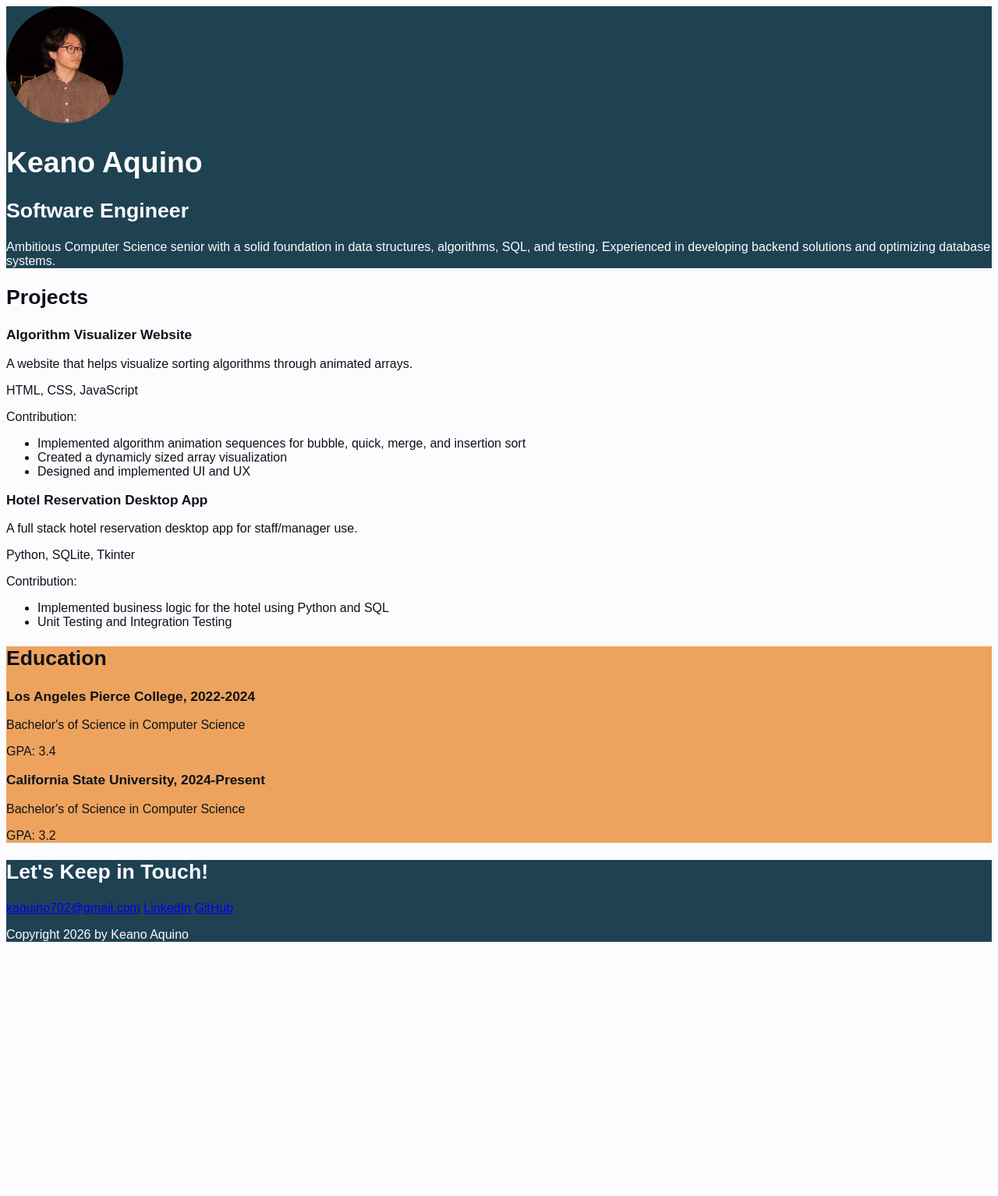
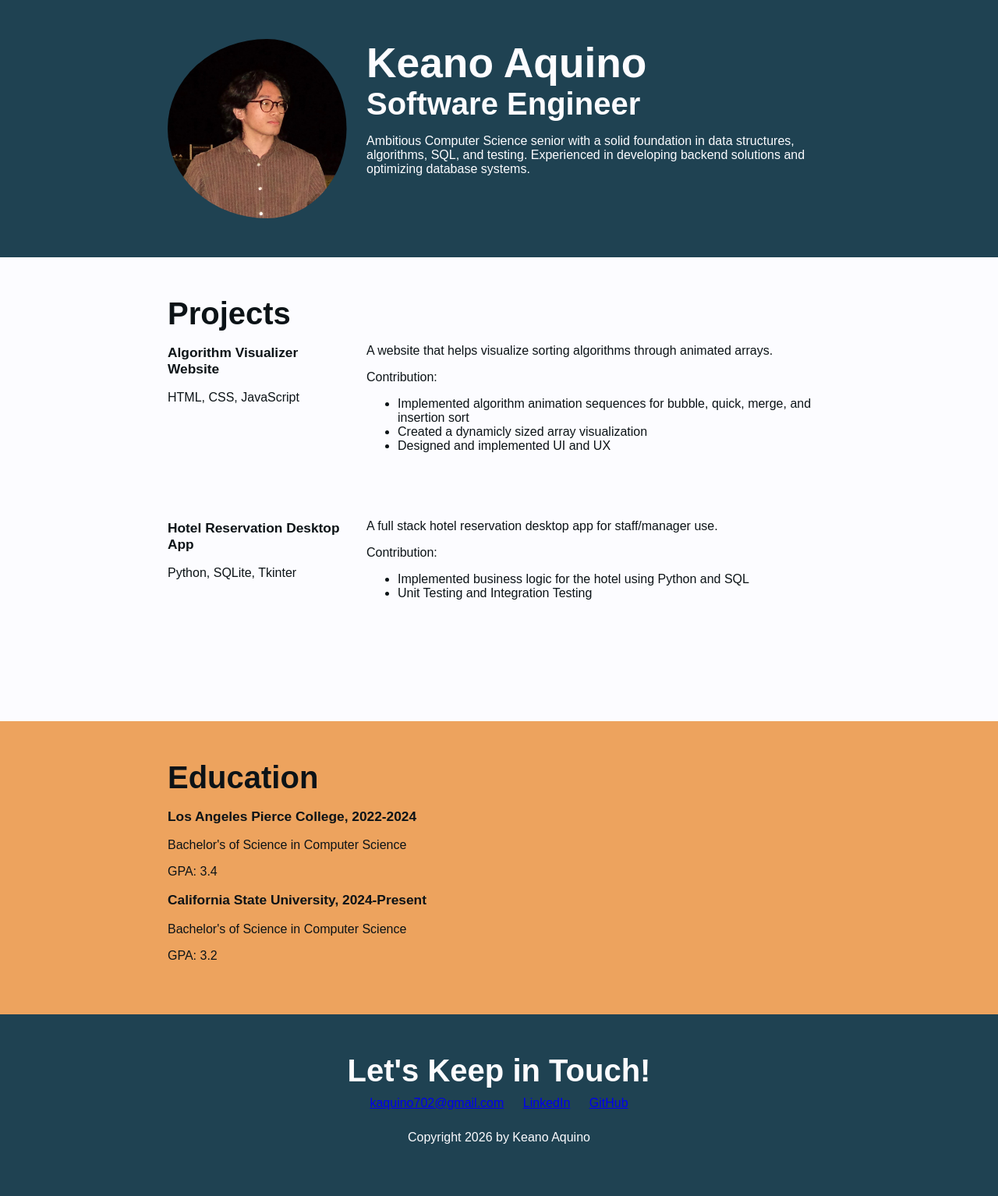
Before and after one commit to KeanoAquino/comp484-hw7-main, a plain HTML site: page index.html in a window 1280 px wide. Shown: the whole page at 78% size. Before the commit the page ends 1224 px from the top, so only its background shows below. Drawn offline with Linux system fonts and the light colour scheme; a web font is replaced by a local one.

Commit message:
add changes

```diff
--- a/css/styles.css
+++ b/css/styles.css
@@ -1,28 +1,39 @@
 /* Color Palette
 # - text: #0c1317
-# - background: #ffffff
-# - primary: #6a99af
-# - secondary: #d1a9b7
+# - background: #fcfcff
+# - primary: #1f4252
+# - secondary: #eda35e
 # - accent: #bd9584
 */
 
 /* Global styles
 ------------------------------------*/
+html {
+  box-sizing: border-box;
+}
+
+*, *:before, *:after {
+  box-sizing: inherit;
+}
+
 body {
     color: #0c1317;
     background: #fcfcff;
     font-family: "Funnel Sans", sans-serif;
     font-size: 12pt;
+    margin: 0;
 }
 
 h1 {
     font-family: "Lexend Exa", sans-serif;
-    font-size: 28pt;
+    font-size: 40pt;
+    margin-top: 0;
 }
 
 h2 {
     font-family: "Lexend Exa", sans-serif;
-    font-size: 20pt;
+    font-size: 30pt;
+    margin-top: 0;
 }
 
 h3 {
@@ -30,19 +41,60 @@ h3 {
     font-size: 13pt;
 }
 
+.content-wrap {
+    max-width: 950px;
+    margin: 0 auto;
+    padding: 50px;
+    overflow: hidden;
+}
+
 /* Header & Footer
 ------------------------------------*/
-header, footer {
+header {
     background-color: #1f4252;
-    color: #fcfcff
+    color: #fcfcff;
 }
 
+footer {
+    background-color: #1f4252;
+    color: #fcfcff;
+    text-align: center;
+}
+
+h1, h2 {
+    margin: 0;
+}
+
+.contact-info a{
+    padding: 10px;
+    display: inline-block;
+}
+
+.profile-img {
+    border-radius: 50%;
+    /* width: 300px;
+    float: left;
+    margin-right: 30px; */
+}
+
+.column-narrow {
+    width: 30%;
+    float: left;
+    padding-right: 3%;
+    min-height: 175px;
+}
+
+.column-wide {
+    width: 70%;
+    float: left;
+    min-height: 225px;
+}
 
 
 /* Work Experience
 ------------------------------------*/
 .work-exp {
-    /* background-color: #d1c8a9; */
+    background-color: #fcfcff;
 }
 
 
@@ -53,28 +105,3 @@ header, footer {
 .edu {
     background-color: #eda35e;
 }
-
-
-
-/* FONT */
-
-.lexend-exa {
-  font-family: "Lexend Exa", sans-serif;
-  font-optical-sizing: auto;
-  font-weight: normal;
-  font-style: normal;
-}
-
-
-.funnel-sans {
-  font-family: "Funnel Sans", sans-serif;
-  font-optical-sizing: auto;
-  font-weight: normal;
-  font-style: normal;
-}
-
-
-#pic {
-    width: 150px;
-    border-radius: 50%;
-}
--- a/index.html
+++ b/index.html
@@ -12,45 +12,53 @@
 <body>
     <!-- // Intro -->
     <header>
-        <img id="pic" src="./images/igpp.jpg" alt="Keano Aquino">
+        <div class="content-wrap">
+            <img class="profile-img column-narrow" src="./images/igpp.jpg" alt="Keano Aquino">
+            <div class="column-wide">
                 <h1>Keano Aquino</h1>
                 <h2>Software Engineer</h2>
                 <p>Ambitious Computer Science senior with a solid foundation in data structures, algorithms, SQL, and testing. Experienced in developing backend solutions and optimizing database systems.</p>
+            </div>
+
+        </div>
     </header>
 
     <main>
          <!-- // Work Experience -->
         <section class="work-exp">
+            <div class="content-wrap">
                 <h2>Projects</h2>
-
+                <div class="column-narrow">
                     <h3>Algorithm Visualizer Website</h3>
+                    <p>HTML, CSS, JavaScript</p>
+                </div>
+                <div class="column-wide">
                     <p>A website that helps visualize sorting algorithms through animated arrays.</p>
-
-            <p>HTML, CSS, JavaScript</p>
-
                     <p>Contribution:</p>
                     <ul>
                         <li>Implemented algorithm animation sequences for bubble, quick, merge, and insertion sort</li>
                         <li>Created a dynamicly sized array visualization</li>
                         <li>Designed and implemented UI and UX</li>
                     </ul>
-
-
+                </div>
+                <div class="column-narrow">
                     <h3>Hotel Reservation Desktop App</h3>
+                    <p>Python, SQLite, Tkinter</p>
+                </div>
+                <div class="column-wide">
                     <p>A full stack hotel reservation desktop app for staff/manager use. </p>
-
-            <p>Python, SQLite, Tkinter</p>
-
                     <p>Contribution:</p>
                     <ul>
                         <li>Implemented business logic for the hotel using Python and SQL</li>
                         <li>Unit Testing and Integration Testing</li>
                     </ul>
+                </div>
+            </div>
         </section>
-
 
         <!-- // Education -->
         <section class="edu">
+            <div class="content-wrap">
                 <h2>Education</h2>
 
                 <h3>Los Angeles Pierce College, 2022-2024</h3>
@@ -60,21 +68,21 @@
                 <h3>California State University, 2024-Present</h3>
                 <p>Bachelor's of Science in Computer Science</p>
                 <p>GPA: 3.2</p>
-
+            </div>
         </section>
     </main>
 
     <!-- // Footer & contact info -->
     <footer>
+        <div class="content-wrap">
             <h2>Let's Keep in Touch!</h2>
-
-        <div>
-            <a href="kaquino702@gmail.com">kaquino702@gmail.com</a>
+            <div class="contact-info">
+                <a href="mailto:kaquino702@gmail.com">kaquino702@gmail.com</a>
                 <a href="https://www.linkedin.com/in/keano-aquino-6986a2392/" target="_blank">LinkedIn</a>
                 <a href="https://github.com/KeanoAquino" target="_blank">GitHub</a>
             </div>
-
             <p>Copyright 2026 by Keano Aquino</p>
+        </div>
     </footer>
 </body>
 </html>
```
Lines whose indentation alone changed are shown as unchanged.
